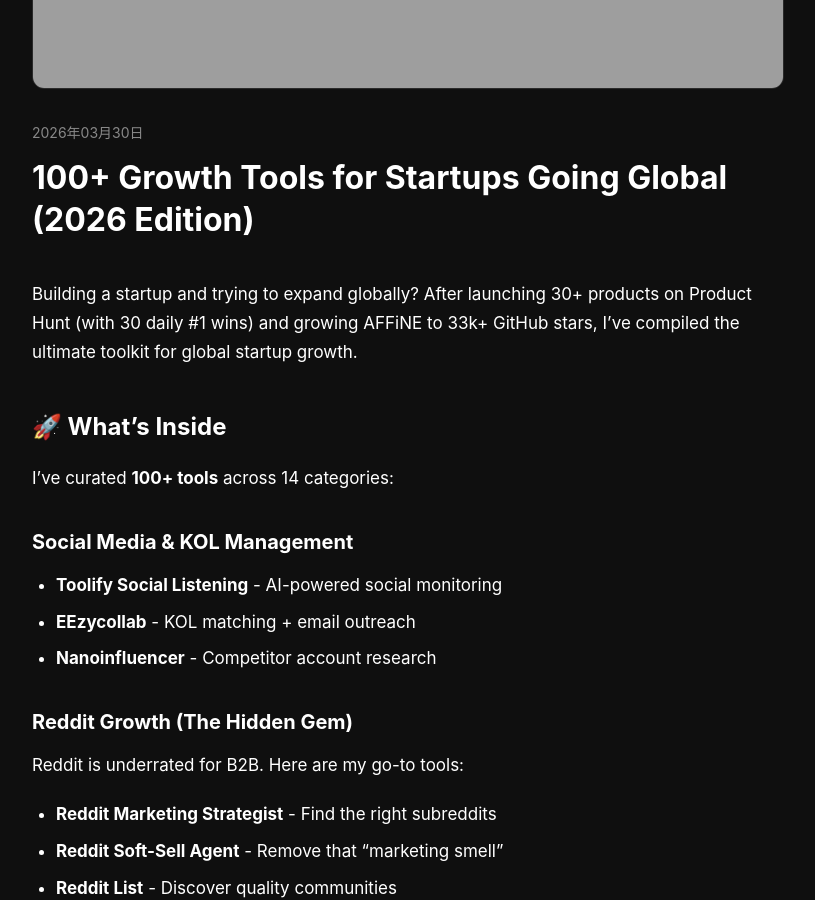
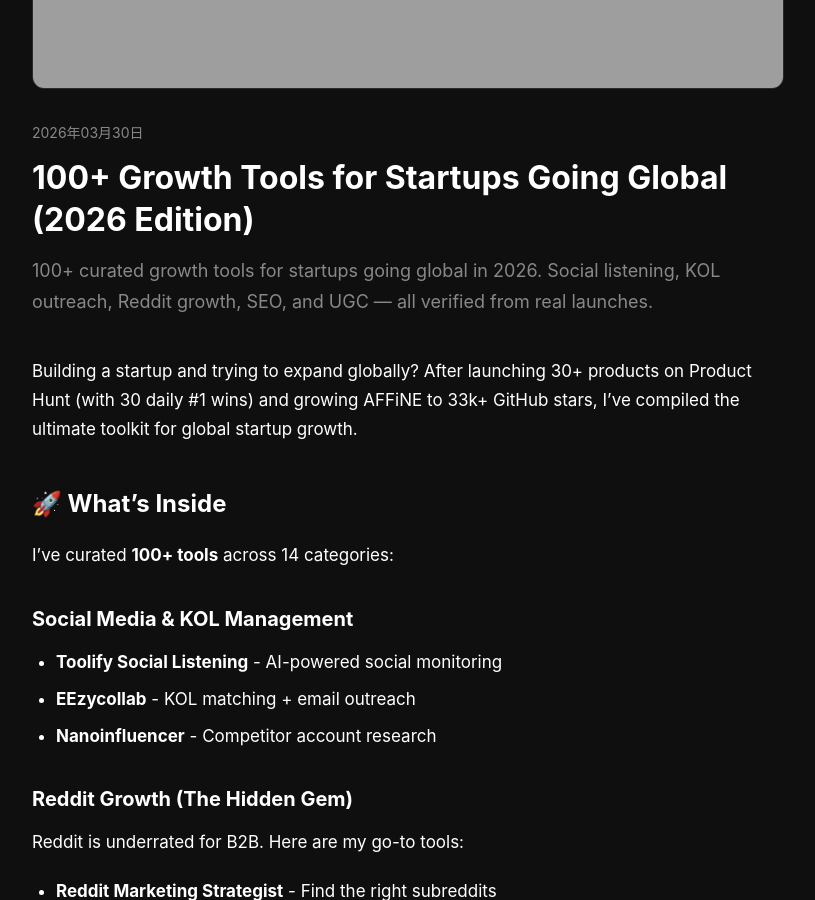
Before and after one commit to Gingiris/growth-tools, a Jekyll site: the page built from _posts/2026-03-30-100-growth-tools-for-startups-going-global-2026-edition.md, in a window 1280 px wide and 900 px high, scrolled down 587 px. Shown: the whole window, without its empty margins (232-1047 px from the left). Built offline with Jekyll 4.4.1, drawn with Linux system fonts in a browser that asks for light colours.

Commit message:
seo: add meta description to 2026-03-30-100-growth-tools-for-startups-going-global-2026-edition.md

```diff
--- a/_posts/2026-03-30-100-growth-tools-for-startups-going-global-2026-edition.md
+++ b/_posts/2026-03-30-100-growth-tools-for-startups-going-global-2026-edition.md
@@ -4,6 +4,7 @@
 date: 2026-03-30
 canonical_url: https://gingiris.github.io/growth-tools/blog/2026/03/100-growth-tools-for-startups-going-global-2026-edition/
 image: "https://gingiris.github.io/growth-tools/assets/images/blog-growth-hacking.jpg"
+description: "100+ curated growth tools for startups going global in 2026. Social listening, KOL outreach, Reddit growth, SEO, and UGC — all verified from real launches."
 ---
 Building a startup and trying to expand globally? After launching 30+ products on Product Hunt (with 30 daily #1 wins) and growing AFFiNE to 33k+ GitHub stars, I've compiled the ultimate toolkit for global startup growth.
 
```
